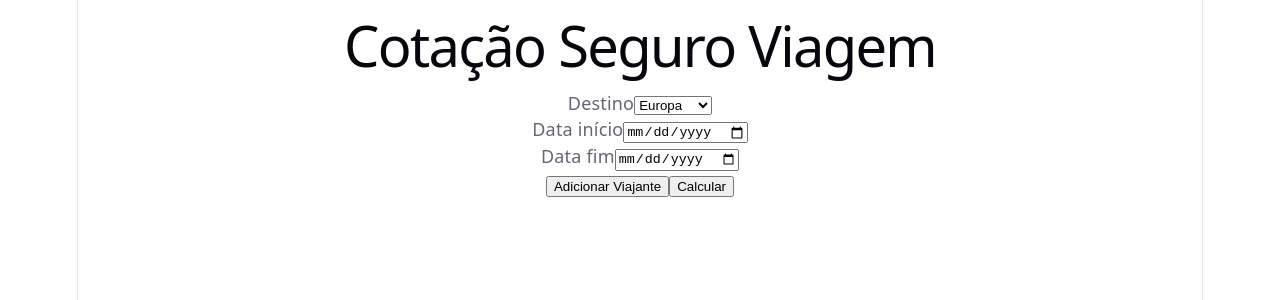
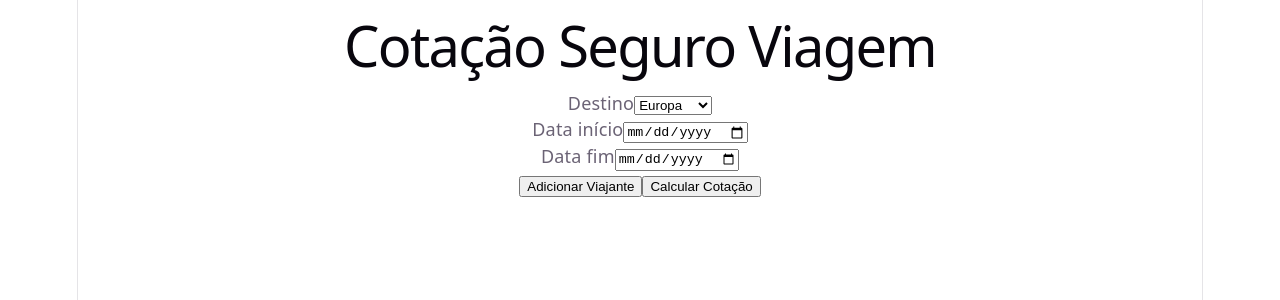
Before and after one commit to rhenanteix/cotacao-front, a React (Vite) app: page / in a window 1280 px wide. Shown: the top 300 px of the page. Built offline with nearby package versions, Linux system fonts and the light colour scheme.

Commit message:
new css and pages erros

```diff
--- a/src/App.css
+++ b/src/App.css
@@ -181,4 +181,29 @@
     right: 0;
     border-right-color: var(--border);
   }
+  .container {
+  max-width: 900px;
+  margin: 0 auto;
+  padding: 24px;
 }
+
+.card {
+  border: 1px solid #ddd;
+  padding: 16px;
+  border-radius: 8px;
+  margin-bottom: 16px;
+}
+
+input,
+select {
+  width: 100%;
+  padding: 8px;
+  margin-top: 4px;
+  margin-bottom: 12px;
+}
+
+button {
+  padding: 10px 16px;
+  cursor: pointer;
+}
+}
--- a/src/pages/QuotePage.tsx
+++ b/src/pages/QuotePage.tsx
@@ -6,7 +6,8 @@
 
 
     export function QuotePage() {
-        const { result, setResult } = useQuoteStore();
+        const { result, setResult, loading, setLoading } = useQuoteStore();
+        const [ error, setError ] = useState<string>("");
 
 
         const [form, setForm] = useState<QuoteForm>({
@@ -65,6 +66,10 @@
 
 const handleSubmit = async () => {
   try {
+
+    setError("");
+
+    setLoading(true);
     console.log("FORM", form);
 
     const response = await api.post("/quotes", form);
@@ -81,6 +86,9 @@ const handleSubmit = async () => {
 
       alert(JSON.stringify(error.response.data, null, 2));
     }
+  }
+  finally {
+    setLoading(false);
   }
 };
 
@@ -270,8 +278,10 @@ const handleSubmit = async () => {
     )}
 
 
-        <button onClick={handleSubmit}>
-            Calcular
+        <button onClick={handleSubmit} disabled={loading} >
+            {
+          loading ? "Calculando..." : "Calcular Cotação"
+          }
         </button>
 
         {result && (
```
